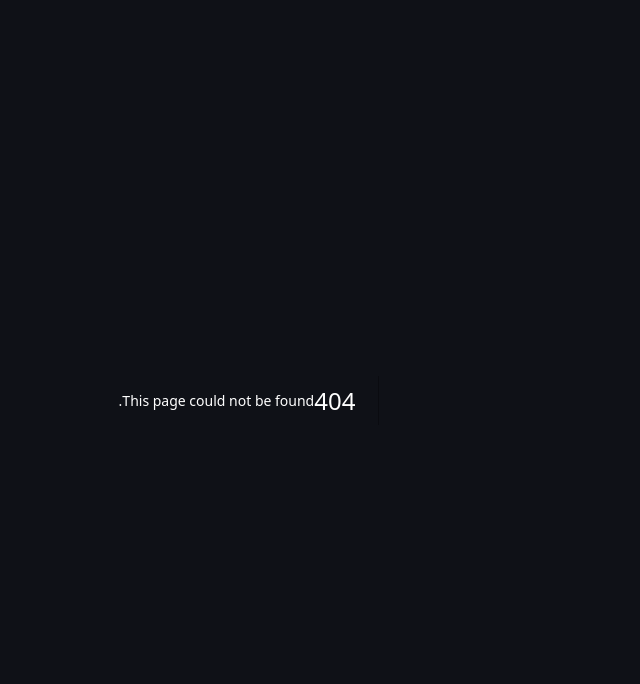
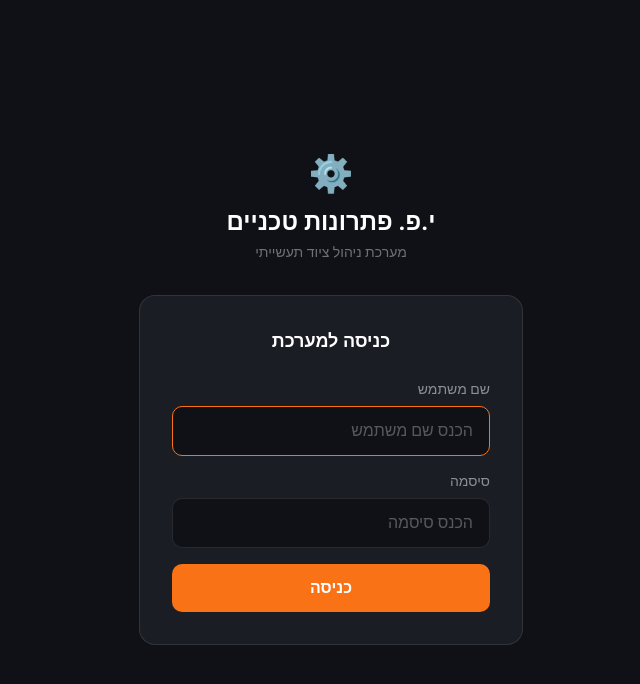
Before and after one commit to odedbutbul/industrial-listing, a Next.js app: page /login in a window 1280 px wide. Before the commit this address had no page. Shown: the top 684 px of the page, without its empty margins (423-1063 px from the left). Built offline with nearby package versions, Linux system fonts and the light colour scheme.

Commit message:
add login

```diff
--- /dev/null
+++ b/app/api/auth/login/route.ts
@@ -0,0 +1,27 @@
+import { NextRequest, NextResponse } from 'next/server'
+
+export async function POST(request: NextRequest) {
+  const { username, password } = await request.json()
+
+  const adminUsername = process.env.ADMIN_USERNAME
+  const adminPassword = process.env.ADMIN_PASSWORD
+  const sessionSecret = process.env.SESSION_SECRET
+
+  if (!adminUsername || !adminPassword || !sessionSecret) {
+    return NextResponse.json({ error: 'הגדרות אימות חסרות בשרת' }, { status: 500 })
+  }
+
+  if (username !== adminUsername || password !== adminPassword) {
+    return NextResponse.json({ error: 'שם משתמש או סיסמה שגויים' }, { status: 401 })
+  }
+
+  const response = NextResponse.json({ success: true })
+  response.cookies.set('auth-token', sessionSecret, {
+    httpOnly: true,
+    secure: process.env.NODE_ENV === 'production',
+    sameSite: 'lax',
+    maxAge: 60 * 60 * 24 * 30, // 30 יום
+    path: '/',
+  })
+  return response
+}
--- /dev/null
+++ b/app/api/auth/logout/route.ts
@@ -0,0 +1,7 @@
+import { NextResponse } from 'next/server'
+
+export async function POST() {
+  const response = NextResponse.redirect('/')
+  response.cookies.delete('auth-token')
+  return response
+}
--- a/app/dashboard/page.tsx
+++ b/app/dashboard/page.tsx
@@ -69,6 +69,12 @@ export default function DashboardPage() {
           <p className="text-white/50 text-sm">י.פ. פתרונות טכניים — ניהול ציוד תעשייתי</p>
         </div>
         <div className="flex gap-3">
+          <button
+            onClick={async () => { await fetch('/api/auth/logout', { method: 'POST' }); window.location.href = '/login' }}
+            className="px-4 py-2 rounded-lg border border-white/10 text-white/40 hover:text-white/70 text-sm transition-colors"
+          >
+            יציאה
+          </button>
           <Link href="/settings" className="px-4 py-2 rounded-lg border border-white/20 text-white/60 hover:text-white text-sm transition-colors">
             ⚙️ הגדרות
           </Link>
--- /dev/null
+++ b/app/login/page.tsx
@@ -0,0 +1,104 @@
+'use client'
+
+import { useState, Suspense } from 'react'
+import { useRouter, useSearchParams } from 'next/navigation'
+import { toast } from 'sonner'
+
+function LoginForm() {
+  const router = useRouter()
+  const searchParams = useSearchParams()
+  const [username, setUsername] = useState('')
+  const [password, setPassword] = useState('')
+  const [loading, setLoading] = useState(false)
+
+  async function handleSubmit(e: React.FormEvent) {
+    e.preventDefault()
+    setLoading(true)
+
+    try {
+      const res = await fetch('/api/auth/login', {
+        method: 'POST',
+        headers: { 'Content-Type': 'application/json' },
+        body: JSON.stringify({ username, password }),
+      })
+
+      if (res.ok) {
+        const from = searchParams.get('from') || '/dashboard'
+        router.push(from)
+        router.refresh()
+      } else {
+        const data = await res.json()
+        toast.error(data.error || 'שגיאה בהתחברות')
+      }
+    } catch {
+      toast.error('שגיאת תקשורת')
+    } finally {
+      setLoading(false)
+    }
+  }
+
+  const inputClass = 'w-full bg-[#0f1117] border border-white/10 rounded-lg px-4 py-3 text-white placeholder-white/30 focus:outline-none focus:border-orange-500 transition-colors text-base'
+
+  return (
+    <div className="min-h-screen bg-[#0f1117] flex items-center justify-center p-4">
+      <div className="w-full max-w-sm">
+        {/* לוגו / כותרת */}
+        <div className="text-center mb-8">
+          <div className="text-4xl mb-3">⚙️</div>
+          <h1 className="text-2xl font-bold text-white">י.פ. פתרונות טכניים</h1>
+          <p className="text-white/40 text-sm mt-1">מערכת ניהול ציוד תעשייתי</p>
+        </div>
+
+        {/* כרטיס כניסה */}
+        <div className="bg-[#1a1d24] border border-white/10 rounded-2xl p-8">
+          <h2 className="text-lg font-semibold text-white mb-6 text-center">כניסה למערכת</h2>
+
+          <form onSubmit={handleSubmit} className="space-y-4">
+            <div>
+              <label className="block text-white/50 text-sm mb-1.5">שם משתמש</label>
+              <input
+                type="text"
+                className={inputClass}
+                value={username}
+                onChange={(e) => setUsername(e.target.value)}
+                placeholder="הכנס שם משתמש"
+                autoComplete="username"
+                required
+                autoFocus
+              />
+            </div>
+
+            <div>
+              <label className="block text-white/50 text-sm mb-1.5">סיסמה</label>
+              <input
+                type="password"
+                className={inputClass}
+                value={password}
+                onChange={(e) => setPassword(e.target.value)}
+                placeholder="הכנס סיסמה"
+                autoComplete="current-password"
+                required
+              />
+            </div>
+
+            <button
+              type="submit"
+              disabled={loading}
+              className="w-full bg-orange-500 hover:bg-orange-600 disabled:opacity-50 text-white font-semibold py-3 rounded-lg transition-colors mt-2"
+            >
+              {loading ? 'מתחבר...' : 'כניסה'}
+            </button>
+          </form>
+        </div>
+      </div>
+    </div>
+  )
+}
+
+export default function LoginPage() {
+  return (
+    <Suspense>
+      <LoginForm />
+    </Suspense>
+  )
+}
```
Also changed, not shown: middleware.ts (added, +27 -0 lines).
